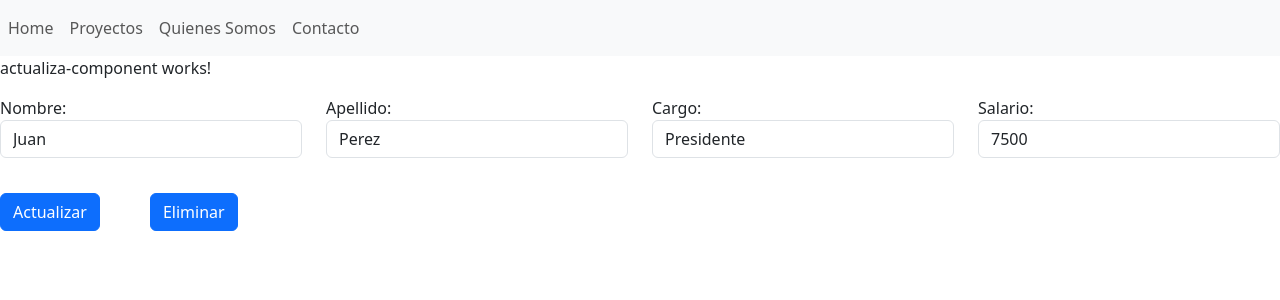
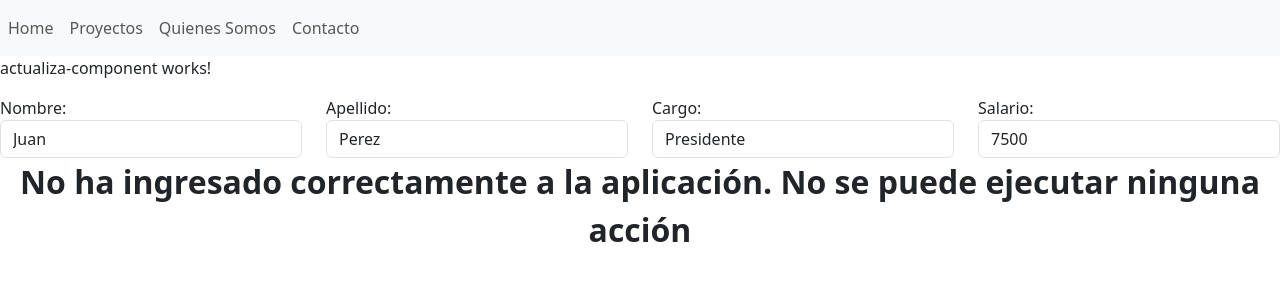
Before and after one commit to aljuarizmi/app-empleados, an Angular app: page /Actualiza/0 in a window 1280 px wide. Shown: the top 300 px of the page. Built offline with nearby package versions, Linux system fonts and the light colour scheme.

Commit message:
Se agregan nuevos cambios para poner una página de error personalizada. Referencia: pildorasinformaticas Routing VIII, video 31

```diff
--- a/src/app/actualiza-component/actualiza-component.component.html
+++ b/src/app/actualiza-component/actualiza-component.component.html
@@ -20,4 +20,5 @@
         <button type="submit" class="btn btn-primary" (click)="actualizarEmpleado(Nombre,Apellido,Cargo,Salario)" style="margin-top: 35px;margin-right: 50px;" *ngIf="mostrarActualiza">Actualizar</button>
         <button type="submit" class="btn btn-primary" (click)="eliminarEmpleado(Nombre,Apellido,Cargo,Salario)" style="margin-top: 35px;" *ngIf="mostrarElimina">Eliminar</button>
     </div>
+    <p style="font-size:2em; text-align: center; font-weight: bold;" *ngIf="!mostrarActualiza&&!mostrarElimina">No ha ingresado correctamente a la aplicación. No se puede ejecutar ninguna acción</p>
   </form>
--- a/src/app/actualiza-component/actualiza-component.component.ts
+++ b/src/app/actualiza-component/actualiza-component.component.ts
@@ -27,6 +27,10 @@ export class ActualizaComponentComponent {
       this.mostrarActualiza=false;
       this.mostrarElimina=true;
     }
+    if(this.accion!=2&&this.accion!=1){
+      this.mostrarActualiza=false;
+      this.mostrarElimina=false;
+    }
     this.indice=this.route.snapshot.params['id'];
     let empleado:Empleado=this.empleadosService.encontrarEmpleado(this.indice);
     this.cuadroNombre=empleado.nombre;
--- a/src/app/app.routes.ts
+++ b/src/app/app.routes.ts
@@ -4,11 +4,14 @@ import { ProyectosComponentComponent } from './proyectos-component/proyectos-com
 import { QuienesComponentComponent } from './quienes-component/quienes-component.component';
 import { ContactoComponentComponent } from './contacto-component/contacto-component.component';
 import { ActualizaComponentComponent } from './actualiza-component/actualiza-component.component';
+import { ErrorPersonalizadoComponent } from './error-personalizado/error-personalizado.component';
 
 export const routes: Routes = [
     {path:'Home',component:HomeComponentComponent},
       {path:'Proyectos',component:ProyectosComponentComponent},
       {path:'Quienes',component:QuienesComponentComponent},
       {path:'Contacto',component:ContactoComponentComponent},
-      {path:'Actualiza/:id',component:ActualizaComponentComponent}
+      {path:'Actualiza/:id',component:ActualizaComponentComponent},
+      //La ruta path del error siempre debe ir al final de todas las rutas
+      {path:'**',component:ErrorPersonalizadoComponent}
 ];
--- /dev/null
+++ b/src/app/error-personalizado/error-personalizado.component.html
@@ -0,0 +1 @@
+<p style="font-size:2em; text-align: center; font-weight: bold;">El recurso al que estas intentando acceder no existe</p>
```
Also changed, not shown: src/app/error-personalizado/error-personalizado.component.ts (added, +11 -0 lines), src/app/error-personalizado/error-personalizado.component.css (added), 1 other file (tests, documents, lock files or other folders).
